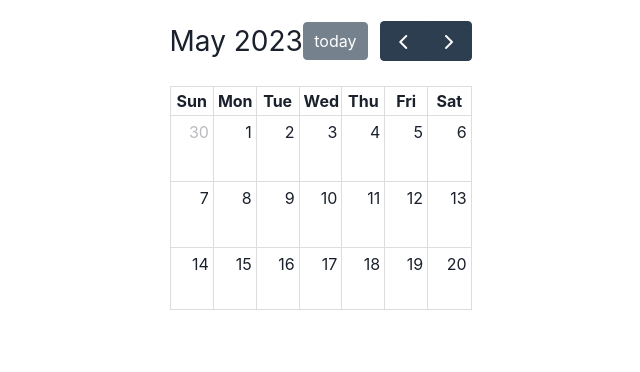
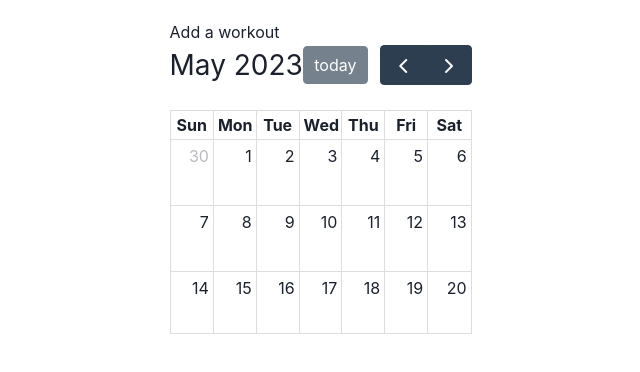
Before and after one commit to valgeorg97/enrgz-fit-tracker-app, a React app in the folder tracker/: page /schedule in a window 1280 px wide. Shown: the top 372 px of the page, without its empty margins (319-959 px from the left). Built offline with nearby package versions, Linux system fonts and the light colour scheme; no server answers; the database is empty; the HTML template or start-up script is replaced by a standard one.

Commit message:
Add workouts to schedule (partially)

```diff
--- a/tracker/src/App.jsx
+++ b/tracker/src/App.jsx
@@ -40,6 +40,8 @@ function App() {
   const [currentGoal, setCurrentGoal] = useState({calory: 0});
   const [mainGoals, setMainGoals] = useState([]);
   const [docRef, setDocRef] = useState(null);
+  const [workouts, setWorkouts] = useState([]);
+  const [selectedWorkout, setSelectedWorkout] = useState(null);
 
 
   const usersCollection = collection(db, "users");
@@ -89,6 +91,8 @@ function App() {
     };
     fetchMainGoals();
   }, [userID,userDocID,userGoal]);
+
+
 
   useEffect(() => {
     const getUsers = async () => {
@@ -187,7 +191,11 @@ function App() {
         mainGoals,
         setMainGoals,
         docRef,
-        setDocRef
+        setDocRef,
+        workouts,
+        setWorkouts,
+        selectedWorkout,
+        setSelectedWorkout
       }}
     >
       <ChakraProvider>
--- a/tracker/src/components/Calendar.jsx
+++ b/tracker/src/components/Calendar.jsx
@@ -1,21 +1,59 @@
-import React from 'react';
-import { BrowserRouter as Router, Route, Link } from "react-router-dom";
-import FullCalendar from '@fullcalendar/react'
-import dayGridPlugin from '@fullcalendar/daygrid'
+import React, { useState, useEffect, useContext } from 'react';
+import { AuthContext } from "../context/AuthContext";
+import FullCalendar from '@fullcalendar/react';
+import dayGridPlugin from '@fullcalendar/daygrid';
+import Workouts from "../views/Workouts/Workouts";
+import {Select} from "@chakra-ui/react"
 
 const Calendar = () => {
-
-    const events = [
+    const { workouts, setWorkouts, selectedWorkout, setSelectedWorkout } = useContext(AuthContext);
+    const [events, setEvents] = useState([
         { title: 'event 1', date: '2023-06-01' },
         { title: 'event 2', date: '2023-06-02' }
-    ];
+    ]);
+    const [selectedDate, setSelectedDate] = useState(null);
+    const [showDropdown, setShowDropdown] = useState(false);
+    const workoutOptions = workouts.map(workout => ({ value: workout.name, label: workout.name }));
+
+    useEffect(() => {
+        if (selectedWorkout && selectedDate) {
+            setEvents([...events, { title: selectedWorkout.name, date: selectedDate }]);
+            setSelectedDate(null);
+            setSelectedWorkout(null);
+        }
+    }, [selectedWorkout, selectedDate]);
+
+    const handleDateClick = (arg) => {
+        setSelectedDate(arg.dateStr);
+        setShowDropdown(true);
+    };
+
+    const handleWorkoutSelect = (selectedOption) => {
+        setSelectedWorkout(selectedOption.value);
+        setShowDropdown(false);
+    };
 
     return (
-        <FullCalendar
-            plugins={[ dayGridPlugin ]}
-            initialView="dayGridMonth"
-            events={events}
-        />
+        <div>
+            <button onClick={() => setShowDropdown(!showDropdown)}>
+                Add a workout
+            </button>
+            {showDropdown &&
+                <Select
+                    options={workoutOptions}
+                    onChange={handleWorkoutSelect}
+                />
+            }
+            {workouts.length > 0 &&
+                <Workouts workouts={workouts} setSelectedWorkout={setSelectedWorkout} />
+            }
+            <FullCalendar
+                plugins={[ dayGridPlugin ]}
+                initialView="dayGridMonth"
+                events={events}
+                dateClick={handleDateClick}
+            />
+        </div>
     );
 }
 
--- a/tracker/src/context/AuthContext.js
+++ b/tracker/src/context/AuthContext.js
@@ -32,5 +32,9 @@ export const AuthContext = createContext({
   mainGoals:"",
   setMainGoals: () => {},
   docRef:"",
-  setDocRef: () => {}
+  setDocRef: () => {},
+  workout: "",
+  setWorkouts: () => {},
+  selectedWorkout: "",
+  setSelectedWorkout: () => {}
 });
--- a/tracker/src/views/Workouts/Workouts.jsx
+++ b/tracker/src/views/Workouts/Workouts.jsx
@@ -10,10 +10,8 @@ import WorkoutCards from "./WorkoutCards";
 
 const Workouts = () => {
   const [showForm, setShowForm] = useState(false);
-  const [workouts, setWorkouts] = useState([]);
   const [sharedWorkouts, setSharedWorkouts] = useState([]);
-  const { userID, userDocID } = useContext(AuthContext);
-  const [selectedWorkout, setSelectedWorkout] = useState(null);
+  const { userID, userDocID, workouts, setWorkouts, selectedWorkout, setSelectedWorkout } = useContext(AuthContext);
   const [selectedSharedWorkout, setSelectedSharedWorkout] = useState(null);
 
   const handleViewMoreClick = (workout) => {
```
